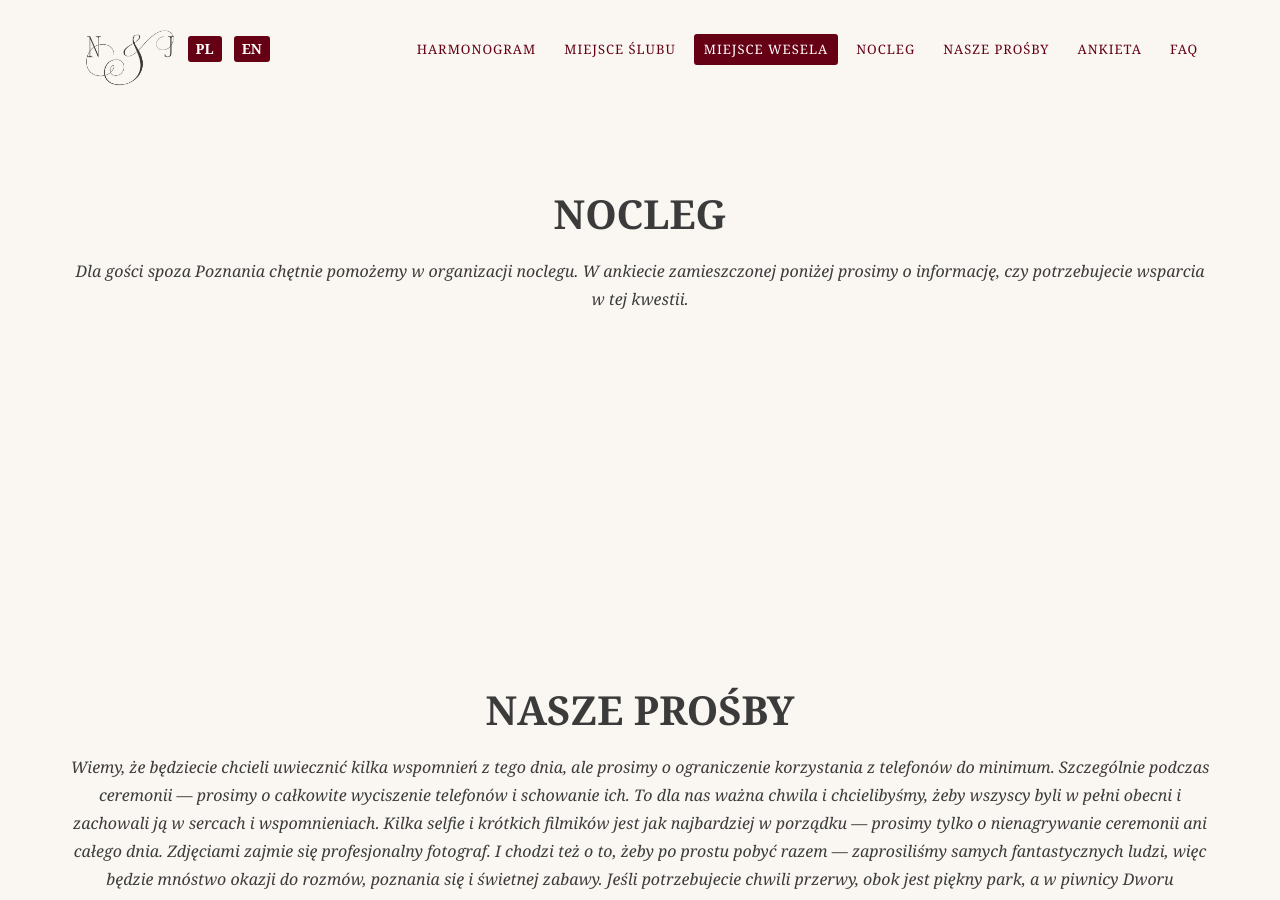
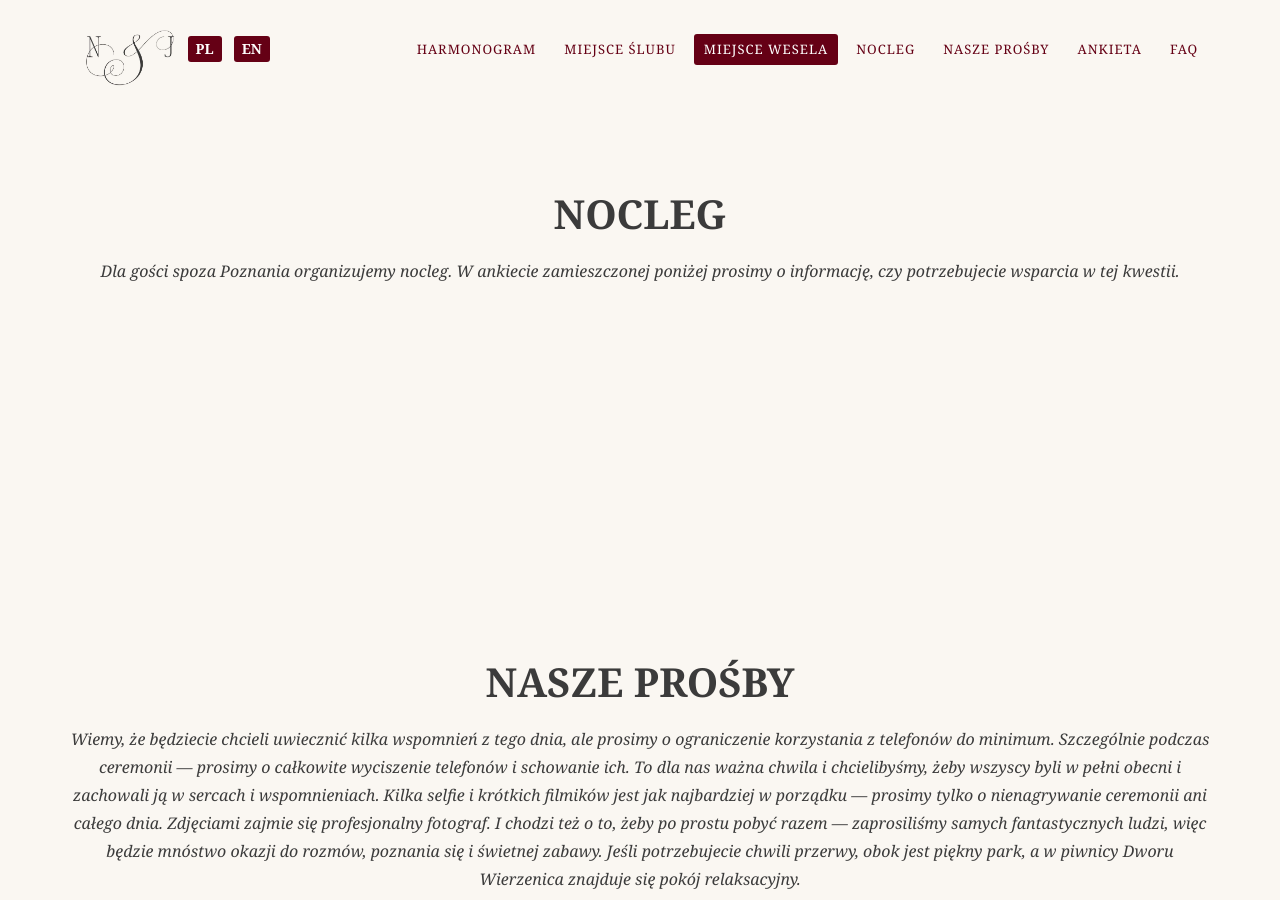
Before and after one commit to iakubluczak/iakubluczak.github.io, a Jekyll site: the page built from _pl_pages/index.html, in a window 1280 px wide and 900 px high, scrolled down 4508 px. Built offline with Jekyll 4.4.1, drawn with Linux system fonts in a browser that asks for light colours; some web fonts are replaced.

Commit message:
Update accommodation.html

```diff
--- a/_includes/pl_data/accommodation.html
+++ b/_includes/pl_data/accommodation.html
@@ -5,7 +5,7 @@
             <div class="col-lg-12 text-center">
                 <h2 class="section-heading">Nocleg</h2>
                 <h3 class="section-subheading text-muted">
-                    Dla gości spoza Poznania chętnie pomożemy w organizacji noclegu. W ankiecie zamieszczonej poniżej prosimy o informację, czy potrzebujecie wsparcia w tej kwestii.
+                    Dla gości spoza Poznania organizujemy nocleg. W ankiecie zamieszczonej poniżej prosimy o informację, czy potrzebujecie wsparcia w tej kwestii.
                 </h3>
             </div>
         </div>
```
